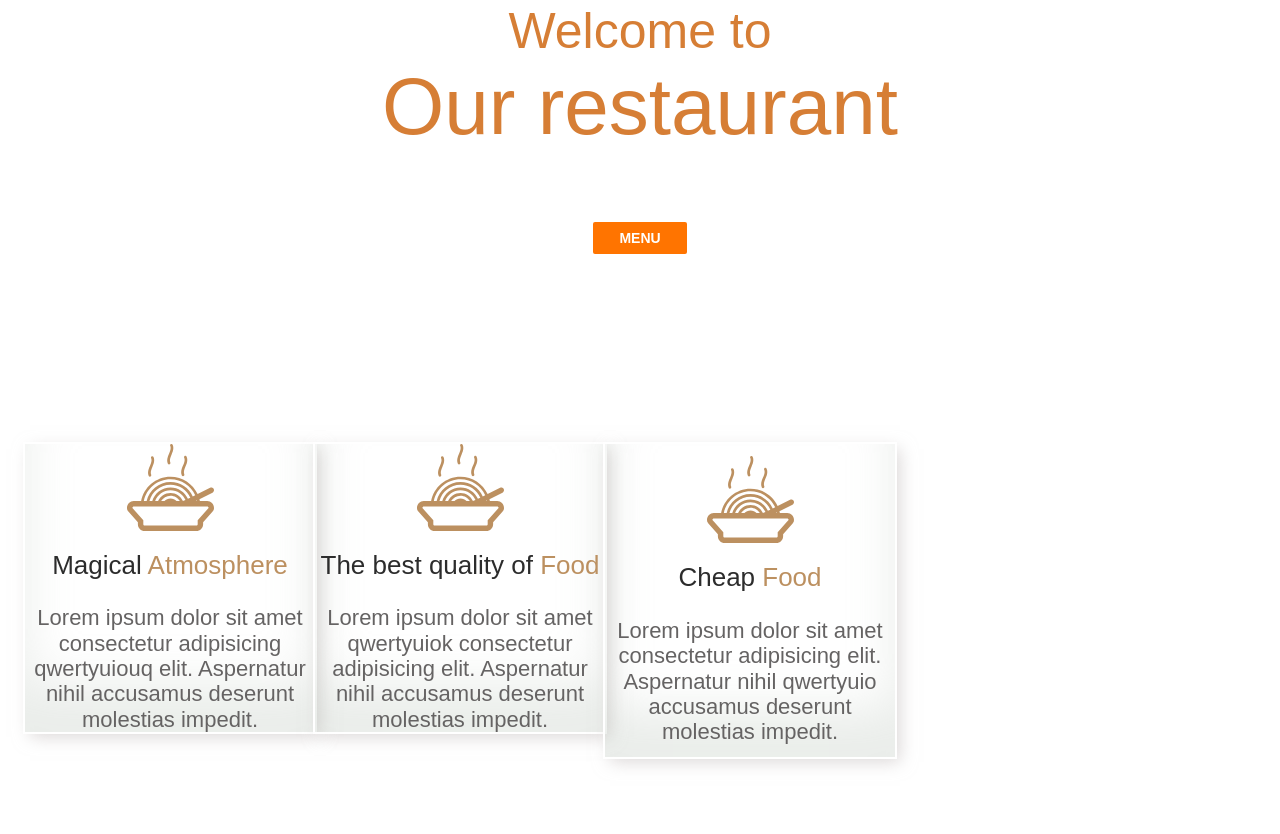
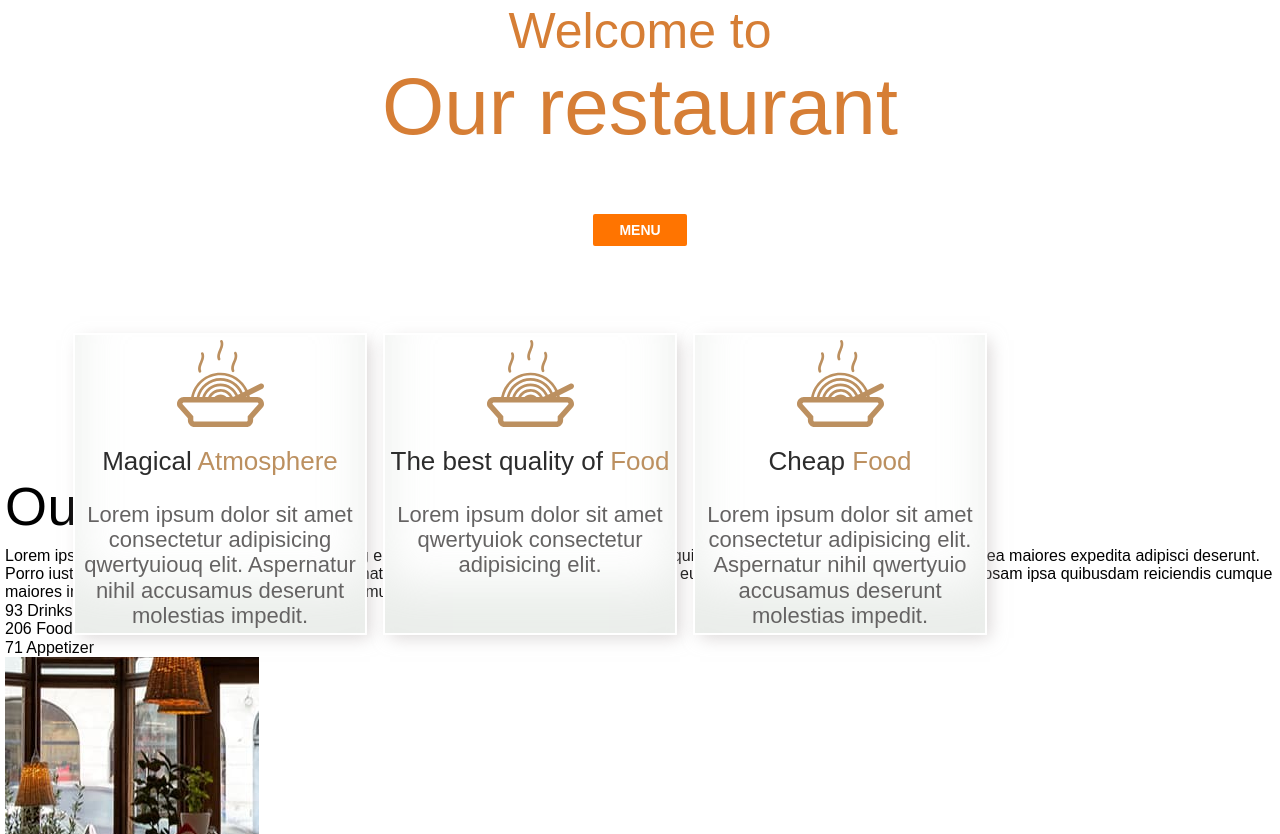
Before and after one commit to Mariia-Petlovana-91/restaurant_of_best_food, a plain HTML site: page index.html in a window 1280 px wide. Shown: the part 520-1354 px from the top of the page. Drawn offline with nearby package versions, Linux system fonts and the light colour scheme.

Commit message:
finish_work_with_princeple_section

```diff
--- a/index.html
+++ b/index.html
@@ -14,6 +14,7 @@
             <link rel="preconnect" href="https://fonts.gstatic.com" crossorigin>
             <link href="https://fonts.googleapis.com/css2?family=Open+Sans:ital,wght@0,300;0,500;0,800;1,300;1,400;1,500;1,600;1,700;1,800&family=Poppins:wght@400;500;600&family=Tinos:wght@700&display=swap"
 		rel="stylesheet">
+		<link href="https://cdnjs.cloudflare.com/ajax/libs/jquery/3.7.1/jquery.min.js">
       </head>
       <body>
 
@@ -132,7 +133,7 @@
 						</h3>
 						<p class="principle__text">
 							Lorem ipsum dolor sit amet qwertyuiok consectetur adipisicing elit.
-							Aspernatur nihil accusamus deserunt molestias impedit.
+
 						</p>
 					</li>
 					<li class="principle__item">
--- a/src/sass/base/_common.scss
+++ b/src/sass/base/_common.scss
@@ -16,6 +16,7 @@ ul {
 
 body {
   font-family: 'DM Sans', sans-serif;
+  position: relative;
 }
 
 
--- a/src/sass/layout/_hero.scss
+++ b/src/sass/layout/_hero.scss
@@ -35,7 +35,7 @@
 
 	line-height: 1em;
 	margin-bottom: 33px;
-
+      position: relative;
 	@media screen and (min-width: 768px) {
 		font-size: 18px;
 
@@ -45,9 +45,9 @@
 			height: 4px;
 			background-color: var(--white);
 			display: block;
-			position: relative;
-			bottom: -10px;
-			right: 96px;
+			position: absolute;
+		      right:250px;
+		      top: 5px;
 		    }
 
 		&::after {
@@ -56,9 +56,9 @@
 			height: 4px;
 			background-color: var(--white);
 			display: block;
-			position: relative;
-			top:-12px;
-			right: -250px;
+			position: absolute;
+			top: 5px;
+			left: 250px;
 		    }
 	}
 }
--- a/src/sass/layout/_nav.scss
+++ b/src/sass/layout/_nav.scss
@@ -31,7 +31,7 @@
 
     .desktop__menu{
 	// MOBILE
-	@media screen and (max-width: 768px) {
+	@media screen and (max-width: 767px) {
 		display: none;
 	}
 
@@ -46,22 +46,21 @@
 	    display: flex;
 	    flex-direction: row;
 	    margin-right: 40px;
-	    &::after{
+    }
+
+    .desktop-nav__list{
+	    position: relative;
+	    @include flex (flex, center, space-between);
+
+	    &::after {
 		content: '';
 		width: 1px;
 		height: 40px;
 		background-color: var(--white);
-		position: relative;
-		left: 20px;
+		position: absolute;
+	      left: 231px;
 		display: block;
 	}
-
-
-    }
-
-    .desktop-nav__list{
-
-	    @include flex (flex, center, space-between);
     }
 
     .desktop-nav__item{
--- a/src/sass/layout/_principle.scss
+++ b/src/sass/layout/_principle.scss
@@ -1,24 +1,27 @@
 .principle{
-	background-color: var(--white);
-	position: relative;
-	width: auto;
-	padding: 20px;
-	bottom: 50px;
+	position: absolute;
+	top: 850px;
 
 }
 
 .principle__list{
+	padding: 0px 40px 0px 40px;
+
 	// DESKTOP
 	@media screen and (min-width:768px) {
 		display: flex;
+		padding: 0px 70px 0px 70px;
 	}
 }
 
 .principle__item{
-	@include flex (flex, center, center);
+	max-width: 290px;
+	display: flex;
 	flex-direction: column;
-	max-width: 290px;
+	align-items: center;
+	background-color: var(--white);
 	text-align: center;
+	padding: 5px;
 	box-shadow:
 	inset 0 -3em 3em rgba(187, 197, 187, 0.3),
 	0 0 0 2px white,
@@ -26,17 +29,29 @@
 
 
 	&:hover ,&:focus{
-	max-width: 295px;
 	box-shadow:
 	inset 0 -4em 4em rgba(155, 165, 155, 0.3),
 	0 0 0 2px white,
 	0.4em 0.4em 1em rgba(173, 168, 168, 0.6);
 	}
 
-	&:not(:last-child){
-		margin-bottom: 25px;
+
+
+	// MOBILE
+	@media screen and (max-width:767px) {
+		&:not(:last-child){
+			margin-bottom: 25px;
+		}
 	}
-}
+
+	// DESCTOP
+	@media screen and (min-width:768px) {
+		&:not(:last-child){
+			margin-right: 20px;
+		}
+	}
+	}
+
 
 .principle__svg{
 	width: 87px;
```
Also changed, not shown: src/sass/main.css, 1 other file.
